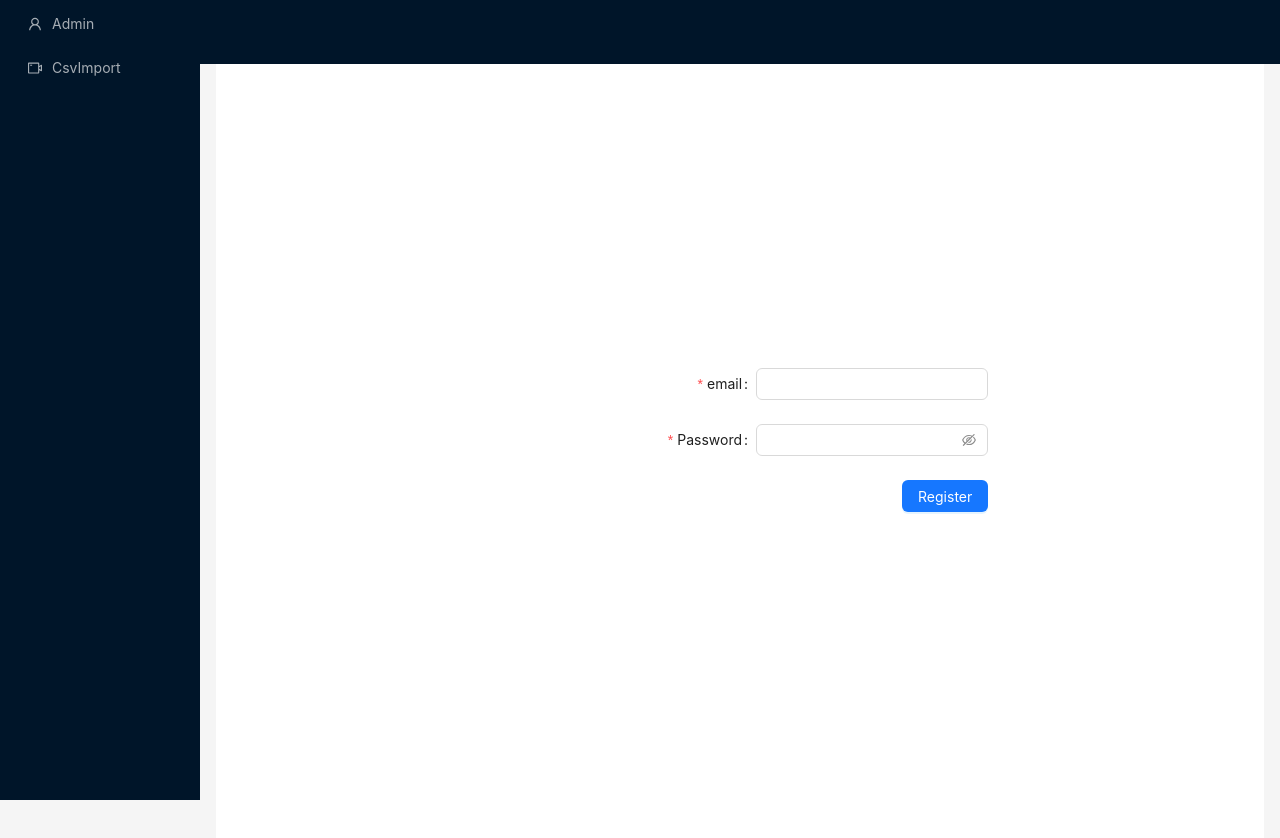
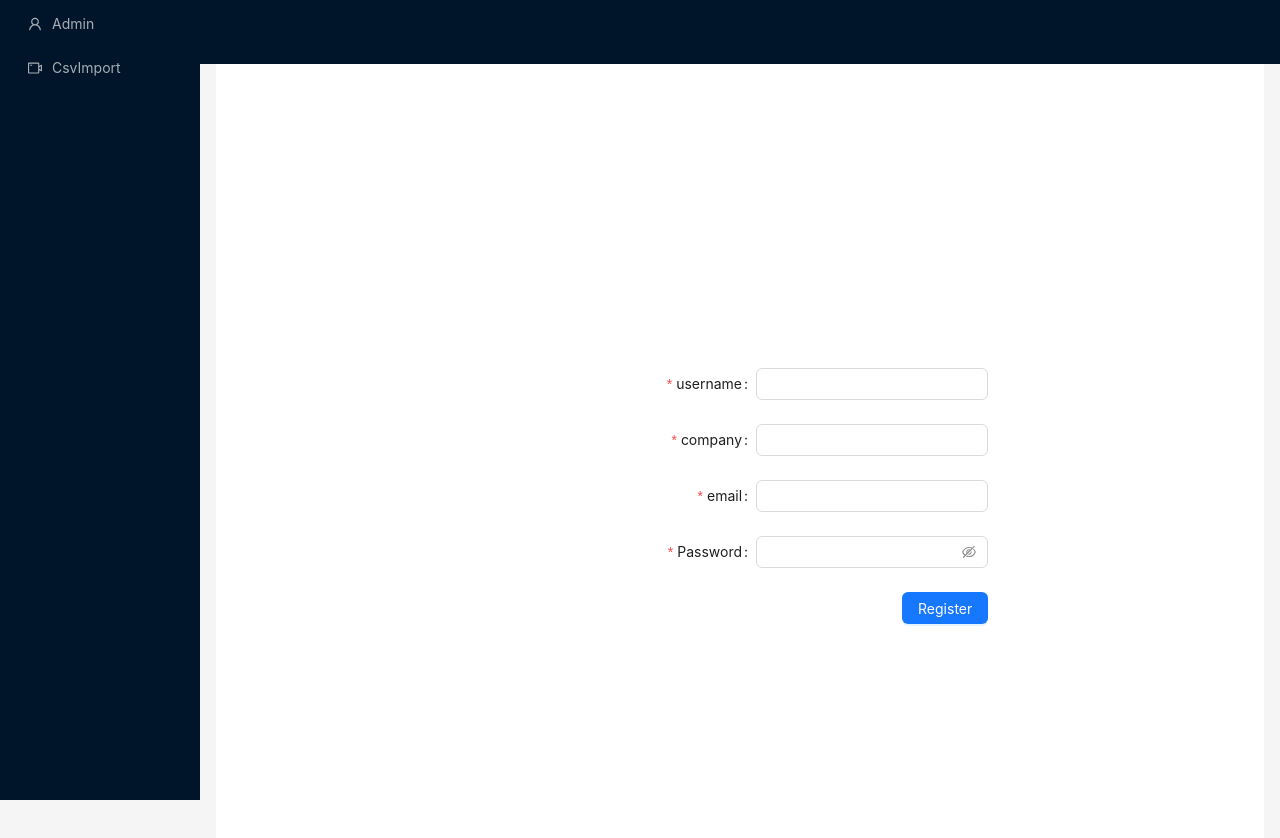
Before and after one commit to parkshinya/lampard, a React (Create React App) app: page /admin in a window 1280 px wide. Shown: the top 838 px of the page. Built offline with nearby package versions, Linux system fonts and the light colour scheme.

Commit message:
implement new user create

```diff
--- a/src/components/Admin.tsx
+++ b/src/components/Admin.tsx
@@ -1,26 +1,38 @@
-import React from "react";
+import React, { useState } from "react";
 import { Button, Form, Input } from "antd";
-import { auth } from "../firebase";
+import { auth, db } from "../firebase";
 import { createUserWithEmailAndPassword } from "@firebase/auth";
+import { collection, addDoc } from "firebase/firestore";
+
+type FieldType = {
+  username: string;
+  company: string;
+  email: string;
+  password: string;
+};
+
+const Admin: React.FC = () => {
+  const [loading, setLoading] = useState(false);
 
   const onFinish = async (newUser: FieldType) => {
-  await createUserWithEmailAndPassword(
-    auth,
-    newUser.email,
-    newUser.password
-  ).catch((err) => alert(err.message));
+    setLoading(true);
+    await createUserWithEmailAndPassword(auth, newUser.email, newUser.password)
+      .then(async (userCredential) => {
+        await addDoc(collection(db, "users"), {
+          uid: userCredential.user.uid,
+          company: newUser.company,
+          username: newUser.username,
+        });
+      })
+      .then(() => setLoading(false))
+      .catch((err) => alert(err.message));
   };
 
   const onFinishFailed = (errorInfo: any) => {
     console.log("Failed:", errorInfo);
   };
 
-type FieldType = {
-  email: string;
-  password: string;
-};
-
-const Admin: React.FC = () => (
+  return (
     <div style={{ height: "100vh", width: "100%", position: "relative" }}>
       <Form
         name="basic"
@@ -38,6 +50,20 @@ const Admin: React.FC = () => (
         autoComplete="off"
       >
         <Form.Item<FieldType>
+          label="username"
+          name="username"
+          rules={[{ required: true, message: "Please input your username" }]}
+        >
+          <Input type="text" />
+        </Form.Item>
+        <Form.Item<FieldType>
+          label="company"
+          name="company"
+          rules={[{ required: true, message: "Please input your company" }]}
+        >
+          <Input type="text" />
+        </Form.Item>
+        <Form.Item<FieldType>
           label="email"
           name="email"
           rules={[{ required: true, message: "Please input your email!" }]}
@@ -53,12 +79,13 @@ const Admin: React.FC = () => (
           <Input.Password />
         </Form.Item>
         <Form.Item wrapperCol={{ offset: 8, span: 16 }}>
-        <Button type="primary" htmlType="submit">
+          <Button type="primary" htmlType="submit" loading={loading}>
             Register
           </Button>
         </Form.Item>
       </Form>
     </div>
   );
+};
 
 export default Admin;
```
Lines whose indentation alone changed are shown as unchanged.
